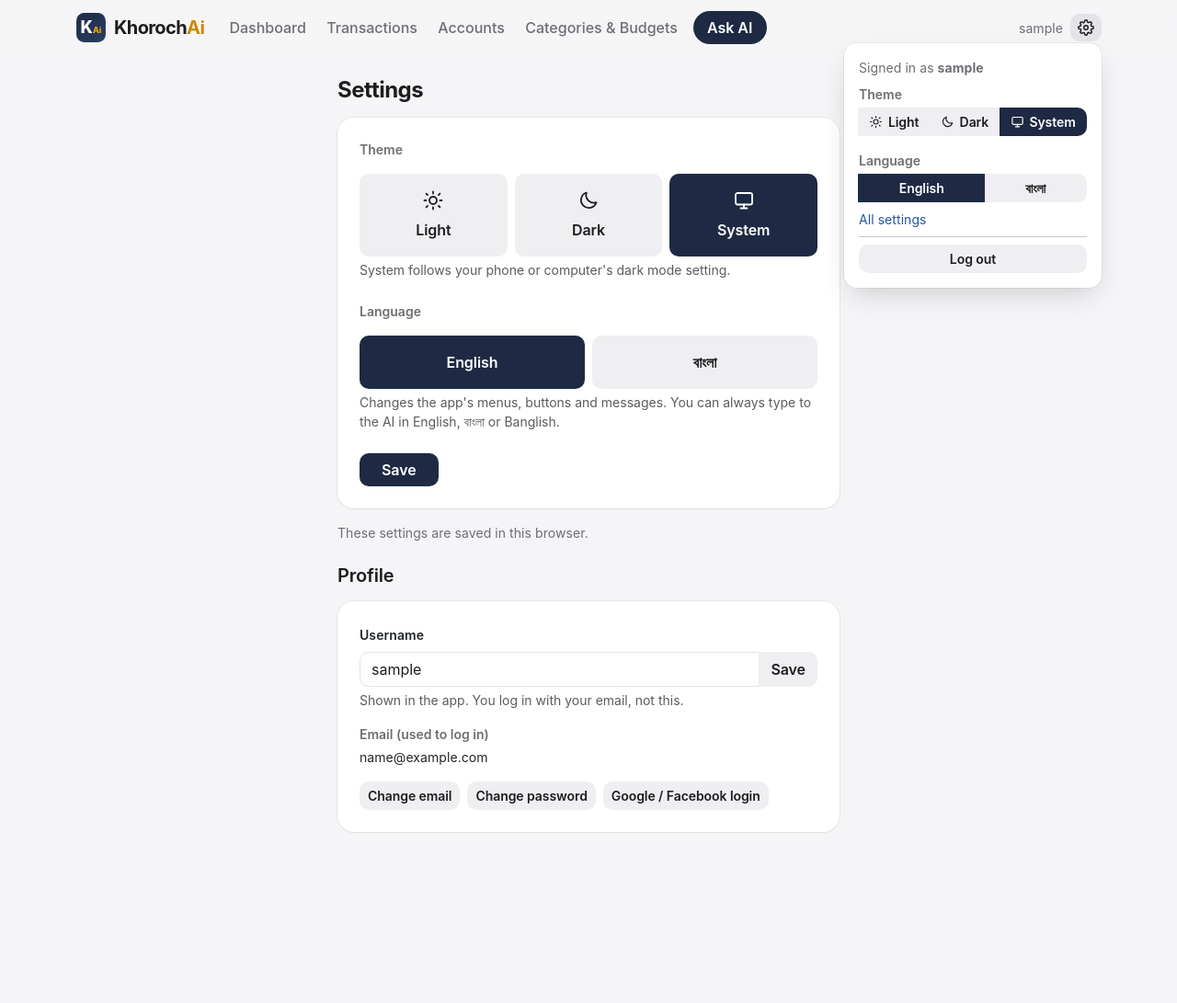
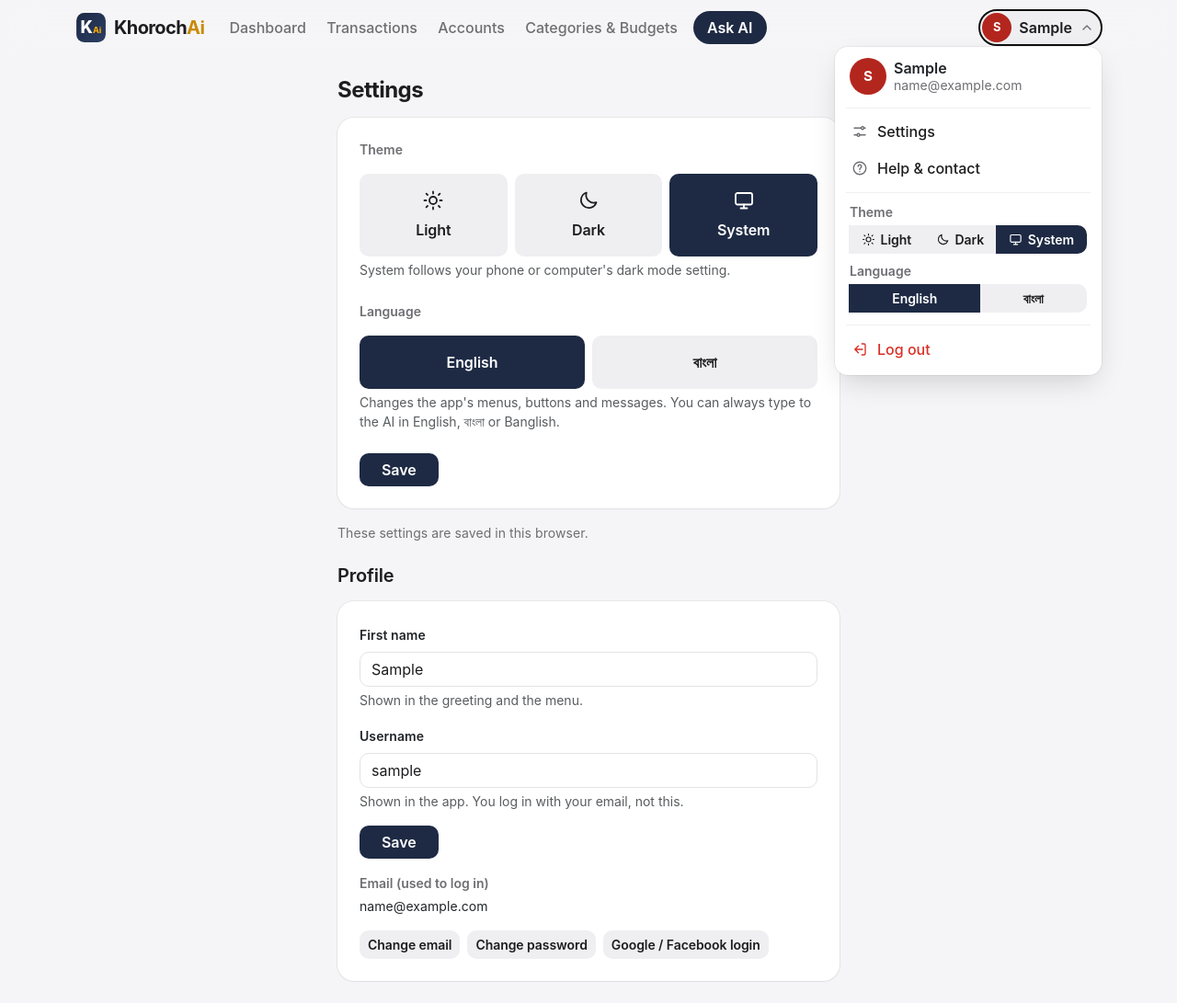
Before and after one commit to RakibulNayeem/khorochai, a Django app: page /settings/ in a window 1280 px wide, after a click that opens the changed part. Shown: the whole page at 92% size. Before the commit the page ends 906 px from the top, so only its background shows below. Run offline with Django 5.2, Linux system fonts and the light colour scheme; the visitor is signed in with stand-in values (Sample User, id 1).

Commit message:
Profile menu, first name, Help & contact page
Top-right avatar menu (initials, name, email) with Settings, Help & contact,
theme, language and Log out; logged-out visitors keep the gear. Settings gets
a First name used in the greeting, the menu and sign-in messages. New public
Help & contact page: how-to examples, contact email and developer details.

Co-Authored-By: Claude Opus 5.5 <noreply@anthropic.com>

```diff
--- a/static/css/app.css
+++ b/static/css/app.css
@@ -269,3 +269,29 @@ a:hover { color: var(--link); text-decoration: underline; text-underline-offset:
   .voice-dot { animation: none; }
   .voice-btn[data-state="busy"] .voice-spin { animation-duration: 1.6s; }
 }
+
+/* ---------------------------------------------------------------- profile menu */
+.avatar { --avatar: var(--primary); width: 32px; height: 32px; flex: none; display: inline-grid; place-items: center;
+  border-radius: 50%; background: var(--avatar); color: #fff; font-size: .8125rem; font-weight: 700; letter-spacing: .02em; }
+.avatar.lg { width: 40px; height: 40px; font-size: .95rem; }
+.user-chip { display: inline-flex; align-items: center; gap: .5rem; border: 0; background: transparent; color: var(--ink);
+  padding: .2rem .5rem .2rem .2rem; border-radius: 999px; font-weight: 600; transition: background-color .15s ease, transform .1s ease-out; }
+.user-chip:hover, .user-chip[aria-expanded="true"] { background: var(--surface-2); }
+.user-chip:active { transform: scale(.97); }
+.user-chip-name { max-width: 140px; overflow: hidden; text-overflow: ellipsis; white-space: nowrap; }
+.user-chip-caret { width: 16px; height: 16px; color: var(--muted); transition: transform .2s ease; }
+.user-chip[aria-expanded="true"] .user-chip-caret { transform: rotate(180deg); }
+.settings-menu { min-width: 290px; }
+.menu-sep { height: 1px; background: var(--hairline); margin: .35rem .25rem; }
+.menu-item { display: flex; align-items: center; gap: .65rem; padding: .5rem .6rem; border-radius: 8px; border: 0;
+  background: transparent; color: var(--ink); font-weight: 500; text-align: left; }
+.menu-item svg { width: 18px; height: 18px; color: var(--muted); flex: none; }
+.menu-item:hover { background: var(--surface-2); color: var(--ink); text-decoration: none; }
+.menu-item-danger, .menu-item-danger svg { color: #d93025; }
+[data-bs-theme="dark"] .menu-item-danger, [data-bs-theme="dark"] .menu-item-danger svg { color: #ff6961; }
+.menu-item-danger:hover { color: #d93025; }
+
+/* ---------------------------------------------------------------- help page */
+.help-example { display: inline-block; font-size: .8125rem; background: var(--surface-2); border-radius: 8px;
+  padding: .2rem .55rem; margin: 0 .3rem .3rem 0; }
+.help-list li + li { margin-top: .4rem; }
--- a/templates/base.html
+++ b/templates/base.html
@@ -38,36 +38,7 @@
       {% endif %}
     </a>
     <div class="d-flex align-items-center gap-2 order-md-last ms-auto ms-md-0">
-      <div class="dropdown">
-        <button class="btn btn-sm btn-icon" type="button" data-bs-toggle="dropdown" aria-expanded="false"
-                aria-label="{% translate 'Settings' %}" title="{% translate 'Settings' %}">
-          <svg width="18" height="18" viewBox="0 0 24 24" fill="none" stroke="currentColor" stroke-width="2" stroke-linecap="round" stroke-linejoin="round" aria-hidden="true"><circle cx="12" cy="12" r="3"/><path d="M19.4 15a1.65 1.65 0 0 0 .33 1.82l.06.06a2 2 0 1 1-2.83 2.83l-.06-.06a1.65 1.65 0 0 0-1.82-.33 1.65 1.65 0 0 0-1 1.51V21a2 2 0 1 1-4 0v-.09A1.65 1.65 0 0 0 9 19.4a1.65 1.65 0 0 0-1.82.33l-.06.06a2 2 0 1 1-2.83-2.83l.06-.06A1.65 1.65 0 0 0 4.68 15a1.65 1.65 0 0 0-1.51-1H3a2 2 0 1 1 0-4h.09A1.65 1.65 0 0 0 4.6 9a1.65 1.65 0 0 0-.33-1.82l-.06-.06a2 2 0 1 1 2.83-2.83l.06.06A1.65 1.65 0 0 0 9 4.68a1.65 1.65 0 0 0 1-1.51V3a2 2 0 1 1 4 0v.09a1.65 1.65 0 0 0 1 1.51 1.65 1.65 0 0 0 1.82-.33l.06-.06a2 2 0 1 1 2.83 2.83l-.06.06A1.65 1.65 0 0 0 19.4 9a1.65 1.65 0 0 0 1.51 1H21a2 2 0 1 1 0 4h-.09a1.65 1.65 0 0 0-1.51 1z"/></svg>
-        </button>
-        <div class="dropdown-menu dropdown-menu-end settings-menu p-3">
-          {% if user.is_authenticated %}<div class="small text-muted mb-2">{% blocktranslate with name=user.username %}Signed in as <strong>{{ name }}</strong>{% endblocktranslate %}</div>{% endif %}
-          <div class="card-title-sm mb-1">{% translate "Theme" %}</div>
-          <form method="post" action="{% url 'preferences' %}" class="btn-group w-100 mb-3" role="group">
-            {% csrf_token %}<input type="hidden" name="next" value="{{ request.get_full_path }}">
-            <button name="theme" value="light" class="btn btn-sm btn-outline-secondary{% if theme == 'light' %} active{% endif %}">{% include "tracker/_theme_icon.html" with name="light" %}{% translate "Light" %}</button>
-            <button name="theme" value="dark" class="btn btn-sm btn-outline-secondary{% if theme == 'dark' %} active{% endif %}">{% include "tracker/_theme_icon.html" with name="dark" %}{% translate "Dark" %}</button>
-            <button name="theme" value="system" class="btn btn-sm btn-outline-secondary{% if theme == 'system' %} active{% endif %}">{% include "tracker/_theme_icon.html" with name="system" %}{% translate "System" %}</button>
-          </form>
-          <div class="card-title-sm mb-1">{% translate "Language" %}</div>
-          <form method="post" action="{% url 'preferences' %}" class="btn-group w-100 mb-2" role="group">
-            {% csrf_token %}<input type="hidden" name="next" value="{{ request.get_full_path }}">
-            {% for code, name in languages %}
-            <button name="language" value="{{ code }}" lang="{{ code }}" class="btn btn-sm btn-outline-secondary{% if code == LANGUAGE_CODE %} active{% endif %}">{{ name }}</button>
-            {% endfor %}
-          </form>
-          <a href="{% url 'preferences' %}" class="small d-block mb-1">{% translate "All settings" %}</a>
-          {% if user.is_authenticated %}
-          <hr class="my-2">
-          <form method="post" action="{% url 'account_logout' %}" class="m-0">{% csrf_token %}
-            <button class="btn btn-sm btn-outline-secondary w-100">{% translate "Log out" %}</button>
-          </form>
-          {% endif %}
-        </div>
-      </div>
+      {% include "tracker/_user_menu.html" %}
       {% if user.is_authenticated %}
       <button class="navbar-toggler menu-toggle" type="button" data-bs-toggle="collapse" data-bs-target="#nav"
               aria-controls="nav" aria-expanded="false" aria-label="{% translate 'Menu' %}">
@@ -84,7 +55,6 @@
         <li class="nav-item"><a class="nav-link {% if url == 'categories' %}active{% endif %}" href="{% url 'categories' %}">{% translate "Categories &amp; Budgets" %}</a></li>
         <li class="nav-item"><a class="nav-link nav-ask {% if url == 'ask' %}active{% endif %}" href="{% url 'ask' %}">{% translate "Ask AI" %}</a></li>
       </ul>
-      <span class="text-muted small d-none d-md-inline me-2">{{ user.username }}</span>
     </div>
     {% endif %}
   </div>
--- /dev/null
+++ b/templates/tracker/_user_menu.html
@@ -0,0 +1,64 @@
+{% load i18n %}{% comment %}
+Top-right menu. Logged in: avatar + first name, with Settings, Help & contact, theme, language and Log out.
+Logged out: a gear with theme and language, so visitors can switch them on the login page too.
+{% endcomment %}
+<div class="dropdown">
+  {% if profile %}
+  <button class="user-chip" type="button" data-bs-toggle="dropdown" aria-expanded="false" aria-label="{% translate 'Account menu' %}">
+    <span class="avatar" style="--avatar: {{ profile.color }}" aria-hidden="true">{{ profile.initials }}</span>
+    <span class="user-chip-name d-none d-md-inline">{{ profile.name }}</span>
+    <svg class="user-chip-caret d-none d-md-inline" viewBox="0 0 24 24" fill="none" stroke="currentColor" stroke-width="2" stroke-linecap="round" stroke-linejoin="round" aria-hidden="true"><path d="m6 9 6 6 6-6"/></svg>
+  </button>
+  {% else %}
+  <button class="btn btn-sm btn-icon" type="button" data-bs-toggle="dropdown" aria-expanded="false"
+          aria-label="{% translate 'Settings' %}" title="{% translate 'Settings' %}">
+    <svg width="18" height="18" viewBox="0 0 24 24" fill="none" stroke="currentColor" stroke-width="2" stroke-linecap="round" stroke-linejoin="round" aria-hidden="true"><circle cx="12" cy="12" r="3"/><path d="M19.4 15a1.65 1.65 0 0 0 .33 1.82l.06.06a2 2 0 1 1-2.83 2.83l-.06-.06a1.65 1.65 0 0 0-1.82-.33 1.65 1.65 0 0 0-1 1.51V21a2 2 0 1 1-4 0v-.09A1.65 1.65 0 0 0 9 19.4a1.65 1.65 0 0 0-1.82.33l-.06.06a2 2 0 1 1-2.83-2.83l.06-.06A1.65 1.65 0 0 0 4.68 15a1.65 1.65 0 0 0-1.51-1H3a2 2 0 1 1 0-4h.09A1.65 1.65 0 0 0 4.6 9a1.65 1.65 0 0 0-.33-1.82l-.06-.06a2 2 0 1 1 2.83-2.83l.06.06A1.65 1.65 0 0 0 9 4.68a1.65 1.65 0 0 0 1-1.51V3a2 2 0 1 1 4 0v.09a1.65 1.65 0 0 0 1 1.51 1.65 1.65 0 0 0 1.82-.33l.06-.06a2 2 0 1 1 2.83 2.83l-.06.06A1.65 1.65 0 0 0 19.4 9a1.65 1.65 0 0 0 1.51 1H21a2 2 0 1 1 0 4h-.09a1.65 1.65 0 0 0-1.51 1z"/></svg>
+  </button>
+  {% endif %}
+
+  <div class="dropdown-menu dropdown-menu-end settings-menu p-2">
+    {% if profile %}
+    <div class="d-flex align-items-center gap-2 px-2 pt-1 pb-2">
+      <span class="avatar lg" style="--avatar: {{ profile.color }}" aria-hidden="true">{{ profile.initials }}</span>
+      <div class="lh-sm text-truncate">
+        <div class="fw-semibold text-truncate">{{ profile.name }}</div>
+        <div class="small text-muted text-truncate">{{ user.email }}</div>
+      </div>
+    </div>
+    <div class="menu-sep"></div>
+    <a class="menu-item" href="{% url 'preferences' %}">
+      <svg viewBox="0 0 24 24" fill="none" stroke="currentColor" stroke-width="1.8" stroke-linecap="round" stroke-linejoin="round" aria-hidden="true"><path d="M4 7h10M18 7h2M4 17h4M12 17h8"/><circle cx="16" cy="7" r="2"/><circle cx="10" cy="17" r="2"/></svg>
+      {% translate "Settings" %}</a>
+    {% endif %}
+    <a class="menu-item" href="{% url 'help' %}">
+      <svg viewBox="0 0 24 24" fill="none" stroke="currentColor" stroke-width="1.8" stroke-linecap="round" stroke-linejoin="round" aria-hidden="true"><circle cx="12" cy="12" r="9"/><path d="M9.5 9.5a2.5 2.5 0 1 1 3.5 2.3c-.6.3-1 .9-1 1.6v.6M12 17h.01"/></svg>
+      {% translate "Help & contact" %}</a>
+    <div class="menu-sep"></div>
+
+    <div class="px-2 pt-1">
+      <div class="card-title-sm mb-1">{% translate "Theme" %}</div>
+      <form method="post" action="{% url 'preferences' %}" class="btn-group w-100 mb-2" role="group">
+        {% csrf_token %}<input type="hidden" name="next" value="{{ request.get_full_path }}">
+        <button name="theme" value="light" class="btn btn-sm btn-outline-secondary{% if theme == 'light' %} active{% endif %}">{% include "tracker/_theme_icon.html" with name="light" %}{% translate "Light" %}</button>
+        <button name="theme" value="dark" class="btn btn-sm btn-outline-secondary{% if theme == 'dark' %} active{% endif %}">{% include "tracker/_theme_icon.html" with name="dark" %}{% translate "Dark" %}</button>
+        <button name="theme" value="system" class="btn btn-sm btn-outline-secondary{% if theme == 'system' %} active{% endif %}">{% include "tracker/_theme_icon.html" with name="system" %}{% translate "System" %}</button>
+      </form>
+      <div class="card-title-sm mb-1">{% translate "Language" %}</div>
+      <form method="post" action="{% url 'preferences' %}" class="btn-group w-100 mb-2" role="group">
+        {% csrf_token %}<input type="hidden" name="next" value="{{ request.get_full_path }}">
+        {% for code, name in languages %}
+        <button name="language" value="{{ code }}" lang="{{ code }}" class="btn btn-sm btn-outline-secondary{% if code == LANGUAGE_CODE %} active{% endif %}">{{ name }}</button>
+        {% endfor %}
+      </form>
+    </div>
+
+    {% if profile %}
+    <div class="menu-sep"></div>
+    <form method="post" action="{% url 'account_logout' %}" class="m-0">{% csrf_token %}
+      <button class="menu-item menu-item-danger w-100">
+        <svg viewBox="0 0 24 24" fill="none" stroke="currentColor" stroke-width="1.8" stroke-linecap="round" stroke-linejoin="round" aria-hidden="true"><path d="M15 4h3a2 2 0 0 1 2 2v12a2 2 0 0 1-2 2h-3M10 17l-5-5 5-5M5 12h11"/></svg>
+        {% translate "Log out" %}</button>
+    </form>
+    {% endif %}
+  </div>
+</div>
--- a/templates/tracker/preferences.html
+++ b/templates/tracker/preferences.html
@@ -50,15 +50,15 @@
   <div class="card p-3 p-md-4">
     <form method="post" class="mb-3" novalidate>
       {% csrf_token %}
-      {% with f=username_form.username %}
-      <label class="form-label small fw-semibold" for="{{ f.id_for_label }}">{{ f.label }}</label>
-      <div class="input-group">
+      {% for f in username_form %}
+      <div class="mb-3">
+        <label class="form-label small fw-semibold" for="{{ f.id_for_label }}">{{ f.label }}</label>
         {{ f }}
-        <button class="btn btn-outline-secondary">{% translate "Save" %}</button>
+        {% for e in f.errors %}<div class="text-danger small mt-1">{{ e }}</div>{% endfor %}
+        <div class="form-text">{{ f.help_text }}</div>
       </div>
-      {% for e in f.errors %}<div class="text-danger small mt-1">{{ e }}</div>{% endfor %}
-      <div class="form-text">{{ f.help_text }}</div>
-      {% endwith %}
+      {% endfor %}
+      <button class="btn btn-brand px-4">{% translate "Save" %}</button>
     </form>
     <div class="small mb-3">
       <div class="card-title-sm mb-1">{% translate "Email (used to log in)" %}</div>
--- a/tracker/context_processors.py
+++ b/tracker/context_processors.py
@@ -9,9 +9,23 @@ def get_theme(request):
     return theme if theme in THEMES else "system"
 
 
+AVATAR_COLORS = ["#2457a6", "#1a7f37", "#b3261e", "#7b3fbf", "#c26a00", "#0b7a75", "#a8325e", "#4a5568"]
+
+
+def _profile(user):
+    """Name, initials and a stable avatar colour for the profile menu."""
+    name = (user.first_name or user.username or "").strip()
+    words = name.split()
+    initials = "".join(w[0] for w in words[:2]).upper() if words else "?"
+    color = AVATAR_COLORS[sum(map(ord, user.username or "x")) % len(AVATAR_COLORS)]
+    return {"name": name, "initials": initials, "color": color}
+
+
 def preferences(request):
     """Theme and language choices for every page (navbar menu + <html> attributes)."""
+    user = getattr(request, "user", None)
     return {
         "theme": get_theme(request),
         "languages": settings.LANGUAGES,
+        "profile": _profile(user) if user is not None and user.is_authenticated else None,
     }
--- a/tracker/forms.py
+++ b/tracker/forms.py
@@ -17,13 +17,14 @@ class BootstrapMixin:
                 w.attrs.setdefault("class", "form-control")
 
 
-class UsernameForm(BootstrapMixin, forms.ModelForm):
-    """The username is only a display name inside the app; people log in with their email."""
+class ProfileForm(BootstrapMixin, forms.ModelForm):
+    """First name (greeting + menu) and username. People log in with their email, not these."""
     class Meta:
         model = User
-        fields = ("username",)
-        labels = {"username": _("Username")}
-        help_texts = {"username": _("Shown in the app. You log in with your email, not this.")}
+        fields = ("first_name", "username")
+        labels = {"first_name": _("First name"), "username": _("Username")}
+        help_texts = {"first_name": _("Shown in the greeting and the menu."),
+                      "username": _("Shown in the app. You log in with your email, not this.")}
 
     def __init__(self, *args, **kwargs):
         super().__init__(*args, **kwargs)
--- a/tracker/urls.py
+++ b/tracker/urls.py
@@ -25,4 +25,5 @@ urlpatterns = [
     path("transfers/<int:pk>/edit/", views.transfer_edit, name="transfer_edit"),
     path("transfers/<int:pk>/delete/", views.transfer_delete, name="transfer_delete"),
     path("settings/", views.preferences, name="preferences"),
+    path("help/", views.help_page, name="help"),
 ]
--- a/tracker/views.py
+++ b/tracker/views.py
@@ -17,7 +17,7 @@ from django.views.decorators.http import require_POST
 
 from . import llm, services
 from .context_processors import THEME_COOKIE, THEMES
-from .forms import AccountForm, CategoryForm, TransactionForm, TransferForm, UsernameForm
+from .forms import AccountForm, CategoryForm, ProfileForm, TransactionForm, TransferForm
 from .models import BALANCE, BUDGET, EXPENSE, INCOME, TRANSFER, Account, Category, Transaction, Transfer
 from .templatetags.money import money
 
@@ -33,11 +33,11 @@ def preferences(request):
     username_form = None
     if request.user.is_authenticated:
         posted = request.method == "POST" and "username" in request.POST
-        username_form = UsernameForm(request.POST if posted else None, instance=request.user)
+        username_form = ProfileForm(request.POST if posted else None, instance=request.user)
         if posted:
             if username_form.is_valid():
                 username_form.save()
-                messages.success(request, _("Username updated."))
+                messages.success(request, _("Profile updated."))
                 return redirect("preferences")
             return render(request, "tracker/preferences.html", {"username_form": username_form})
     if request.method == "POST":
@@ -54,6 +54,29 @@ def preferences(request):
             response.set_cookie(django_settings.LANGUAGE_COOKIE_NAME, lang, max_age=year, samesite="Lax")
         return response
     return render(request, "tracker/preferences.html", {"username_form": username_form})
+
+
+# --------------------------------------------------------------------------- help & contact
+
+def help_page(request):
+    guide = [
+        {"title": _("Add spending or income"), "text": _("Type what happened in the box on the dashboard and press Add with AI."),
+         "examples": ["আজ বাজারে ৫৫০ টাকা খরচ, রিকশা ৮০", "gotokal lunch 250 ar recharge 100", "Got my salary 35000"]},
+        {"title": _("Speak instead of typing"), "text": _("Tap the mic in the box, talk, then tap stop. Check the text, then press Add with AI.")},
+        {"title": _("Accounts and moving money"), "text": _("Say which account you used, or move money between your own accounts."),
+         "examples": ["bkash e lunch 300 dilam", "ATM theke 2000 tullam", "move 500 from cash to bkash"]},
+        {"title": _("Set an account balance"), "text": _("Tell the AI how much is in an account right now."),
+         "examples": ["amar bkash e 5000 ache", "bank balance 50000"]},
+        {"title": _("Monthly budgets"), "text": _("Set a spending limit for a category and watch the progress bar on the dashboard."),
+         "examples": ["khabar e mashe 6000 budget", "transport budget 2000"]},
+        {"title": _("Ask about your money"), "text": _("Use Ask AI for totals, breakdowns and comparisons."),
+         "examples": ["এই মাসে খাবারে কত খরচ হলো?", "Where did I spend most last month?"]},
+    ]
+    return render(request, "tracker/help.html", {
+        "guide": guide,
+        "contact_email": django_settings.CONTACT_EMAIL,
+        "developer": django_settings.DEVELOPER,
+    })
 
 
 # --------------------------------------------------------------------------- dashboard
```
Also changed, not shown: config/settings.py (+10 -0 lines), templates/tracker/help.html (added, +54 -0 lines), tracker/tests.py (+13 -3 lines), locale/bn/LC_MESSAGES/django.po, 1 other file.
